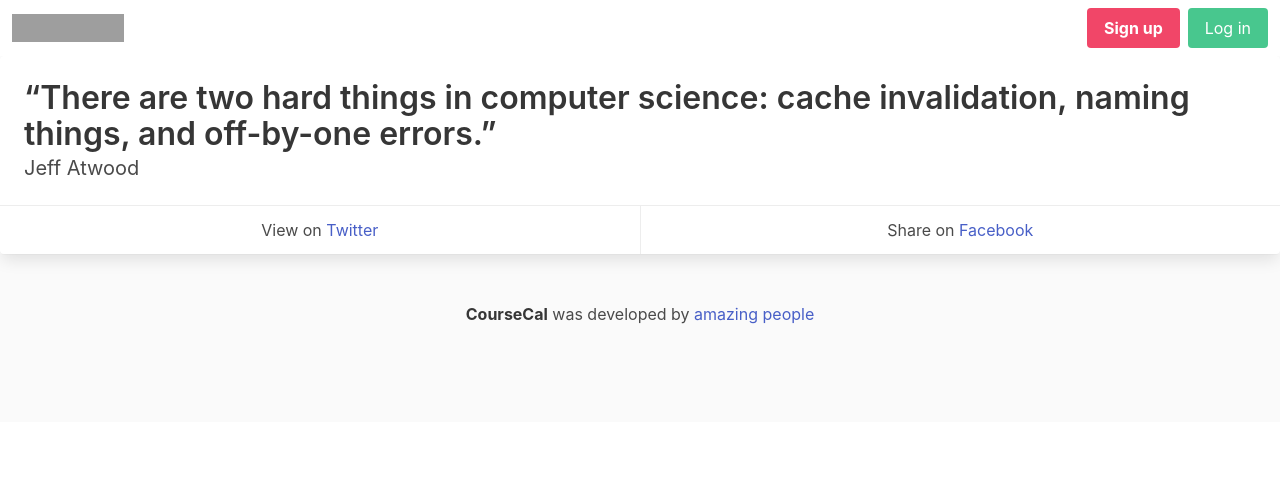
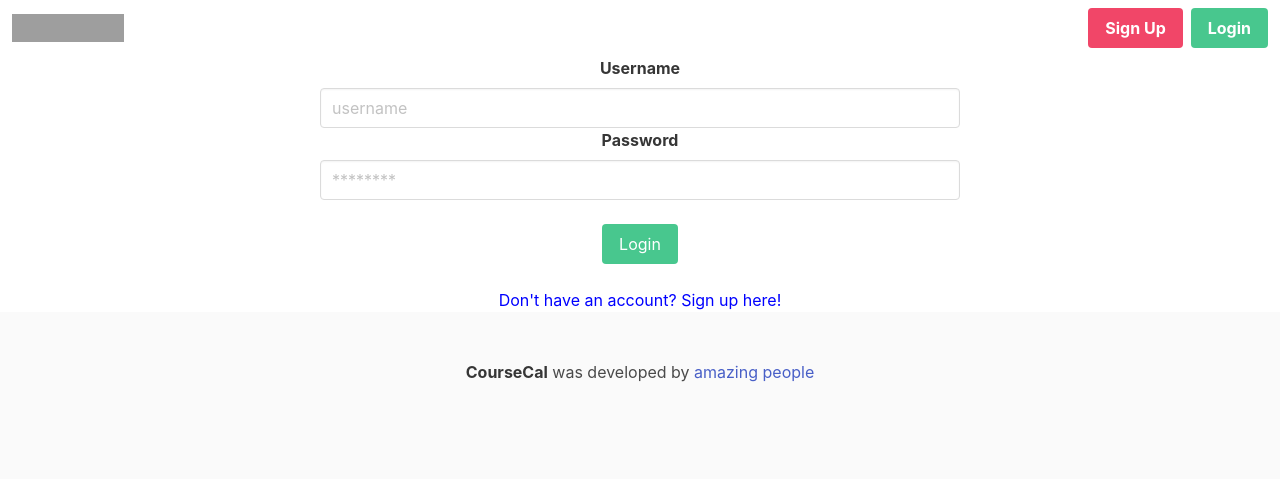
Before and after one commit to nishi7409/CourseCal, a Django app: page /login in a window 1280 px wide. Shown: the top 479 px of the page. Run offline with Django 3.2, Linux system fonts and the light colour scheme; some libraries are stand-ins or nearby versions; grey boxes are pictures that could not be loaded.

Commit message:
login&registration
login works
need to continue work on registration

```diff
--- a/web_app/app/models.py
+++ b/web_app/app/models.py
@@ -7,9 +7,10 @@ class University(models.Model):
     registeredStudents = models.IntegerField(null=False, blank=False)
 
 class Student(models.Model):
+    name = models.CharField(max_length=100, null=False, blank=False)
     email = models.CharField(max_length=100, null=False, blank=False)
-    name = models.CharField(max_length=100, null=False, blank=False)
     phone_num = models.CharField(max_length=200, null=False, blank=False)
+    status = models.IntegerField(null=False, blank=False)
     calendar_link = models.ForeignKey("URLCalendar", on_delete=models.CASCADE)
 
 class URLCalendar(models.Model):
--- a/web_app/app/urls.py
+++ b/web_app/app/urls.py
@@ -3,5 +3,5 @@ from . import views
 urlpatterns = [
     path('', views.index, name='home'),
     path('signup', views.signUp, name='signup'),
-    path('login', views.signUp, name='login'),
+    path('login', views.userLogin, name='login'),
 ]
--- a/web_app/app/views.py
+++ b/web_app/app/views.py
@@ -22,7 +22,59 @@ def index(request):
 
 # sign up page
 def signUp(request):
+    if request.method == "POST":
+        name = request.post['name']
+        email = request.post['email']
+        phoneNum = request.post['phoneNum']
+
+        form = UserForm(data = request.POST)
+
+        if form.is_valid():
+            user = form.save()
+
+            user.is_active = False
+            user.save()
+
+            uniqueURL = URLCalendar(calendar=urlGenerator.createURL())
+            newStudent = Student(name=name, email=email, phone_num=phoneNum, status=False, calendar_link=uniqueURL)
+            newStudent.save()
+
+            html_msg = f"<p><a href='{request.build_absolute_uri('/register/confirm/')}{user.id}'>Click here to activate your account!</a></p>"
+            mail.send_mail("Account Confirmation", "Please confirm your account registration.", settings.EMAIL_HOST_USER, [user.email], html_message=html_msg)
+        else:
+            pass
+    else:
+        form = UserCreationForm()
     return render(request, 'sign-up.html', {})
+
+# sign up page
+def userLogin(request):
+    if request.method == "POST":
+        username = request.POST['username']
+        password = request.POST['password']
+
+        user = authenticate(username=username, password=password)
+
+        # valid user
+        if user:
+            # user is valid, active, and authenticated
+            if user.is_active:
+                login(request, user)
+                request.session['is_login'] = True
+                request.session['user_name'] = username
+                # user_id = User.objects.filter(username = username).values('id').first()
+                # request.session['user_id'] = user_id['id']
+                return render(request, 'dashboard.html', {'error': 'Success and account is activated'})
+
+            # user is valid, but not active
+            else:
+                return render(request, 'login.html', {'error': 'Success, but account is deactivated'})
+
+        # user doesn't exist
+        else:
+            return render(request, 'login.html', {'error': 'Invalid login credentials'})
+
+    return render(request, 'login.html', {})
 
 def save_university(request):
     if request.method == "POST":
@@ -31,19 +83,9 @@ def save_university(request):
     else:
         pass
 
-def save_student(request):
-    if request.method == "POST":
-        uniqueURL = URLCalendar(calendar=urlGenerator.createURL())
-        newStud = Student(name="Nishant Srivastava", email="srivan@rpi.edu", phone_num=5186182796, calendar_link=uniqueURL)
-        newStud.save()
-    else:
-        pass
 
 def register(request):
     pass
 
-def login(request):
-    pass
-
 def otp():
     pass
--- a/web_app/templates/login.html
+++ b/web_app/templates/login.html
@@ -4,27 +4,35 @@
 <!-- put main code here -->
 {% block content %}
 
-<div class="card">
-    <div class="card-content">
-        <p class="title">
-            "Life is a journey"
-        </p>
-        <p class="subtitle">
-            Dad
-        </p>
-    </div>
-    <footer class="card-footer">
-        <p class="card-footer-item">
-            <span>
-                View on <a href="https://twitter.com/codinghorror/status/506010907021828096">Twitter</a>
-            </span>
-        </p>
-        <p class="card-footer-item">
-            <span>
-                Share on <a href="#">Facebook</a>
-            </span>
-        </p>
-    </footer>
-</div>
-
+<center>
+    <form method="POST" action="login">
+        {% csrf_token %}
+        <div class="field" style="width:50%;">
+            <fieldset class="form-group">
+                <label class="label">Username</label>
+                <div class="control">
+                    <input id="username" name="username" class="input" type="username" placeholder="username"/>
+                </div>
+            </fieldset>
+            <fieldset class="form-group">
+                <label class="label">Password</label>
+                <div class="control">
+                    <input id="password" name="password" class="input" type="password" placeholder="********"/>
+                </div>
+            </fieldset>
+            {% if error %}
+            <br>
+            <div class="notification is-danger"r">
+                <strong>{{ error|escape }}</strong>
+            </div>
+            {% endif %}
+            <br>
+            <div class="control">
+                <button type="submit" id="loginButton" class="button is-success">Login</button>
+            </div>
+            <br>
+            <a href="{% url 'signup'  %}" style="color: blue;">Don't have an account? Sign up here!</a>
+        </div>
+    </form>
+</center>
 {% endblock %}
--- a/web_app/templates/navbar.html
+++ b/web_app/templates/navbar.html
@@ -10,10 +10,10 @@
             <div class="navbar-item">
                 <div class="buttons">
                     <a class="button is-danger" href="signup">
-                        <strong>Sign up</strong>
+                        <strong>Sign Up</strong>
                     </a>
                     <a class="button is-success" href="login">
-                        Log in
+                        <strong>Login</strong>
                     </a>
                 </div>
             </div>
--- a/web_app/templates/sign-up.html
+++ b/web_app/templates/sign-up.html
@@ -4,27 +4,37 @@
 <!-- put main code here -->
 {% block content %}
 
-<div class="card">
-    <div class="card-content">
-        <p class="title">
-            “There are two hard things in computer science: cache invalidation, naming things, and off-by-one errors.”
-        </p>
-        <p class="subtitle">
-            Jeff Atwood
-        </p>
+<center>
+    <div class="field" style="width:50%;">
+        <label class="label">Name</label>
+        <div class="control">
+            <input class="input" type="text" placeholder="John Doe">
+        </div>
+        <br>
+        <label class="label">Email</label>
+        <div class="control">
+            <input class="input" type="email" placeholder="name@domain.edu">
+        </div>
+        <br>
+        <label class="label">Password</label>
+        <div class="control">
+            <input class="input" type="password" placeholder="*********">
+        </div>
+        <br>
+        <label class="label">Retype Password</label>
+        <div class="control">
+            <input class="input" type="password" placeholder="*********">
+        </div>
+        <br>
+        <label class="label">Phone Number</label>
+        <div class="control">
+            <input class="input" type="number" placeholder="123-456-7890">
+        </div>
+        <br>
+        <div class="control">
+            <button id="signUpButton" class="button is-danger">Sign Up</button>
+        </div>
     </div>
-    <footer class="card-footer">
-        <p class="card-footer-item">
-            <span>
-                View on <a href="https://twitter.com/codinghorror/status/506010907021828096">Twitter</a>
-            </span>
-        </p>
-        <p class="card-footer-item">
-            <span>
-                Share on <a href="#">Facebook</a>
-            </span>
-        </p>
-    </footer>
-</div>
+</center>
 
 {% endblock %}
```
Also changed, not shown: web_app/web_app/settings.py (+10 -0 lines), 1 other file.
